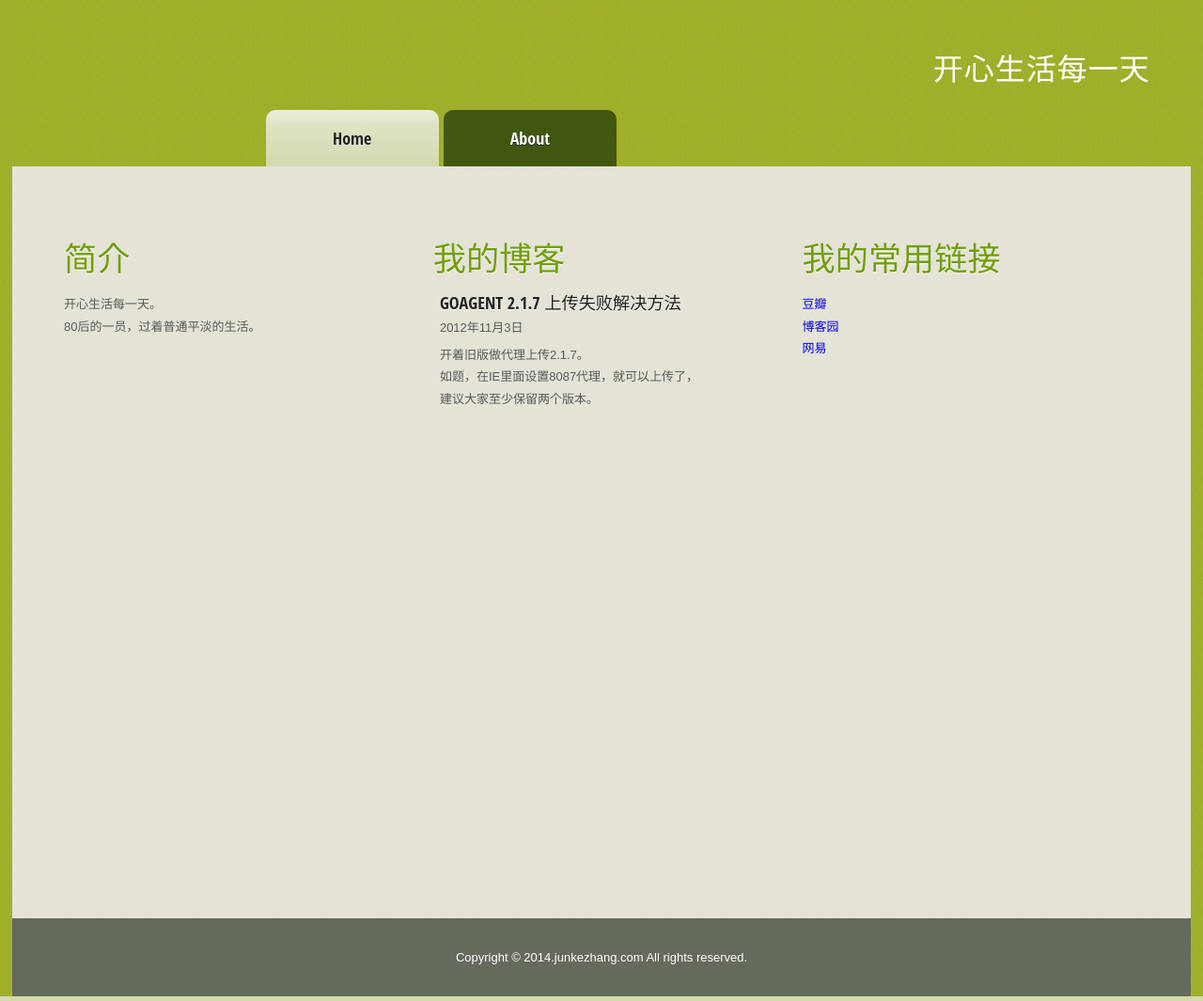
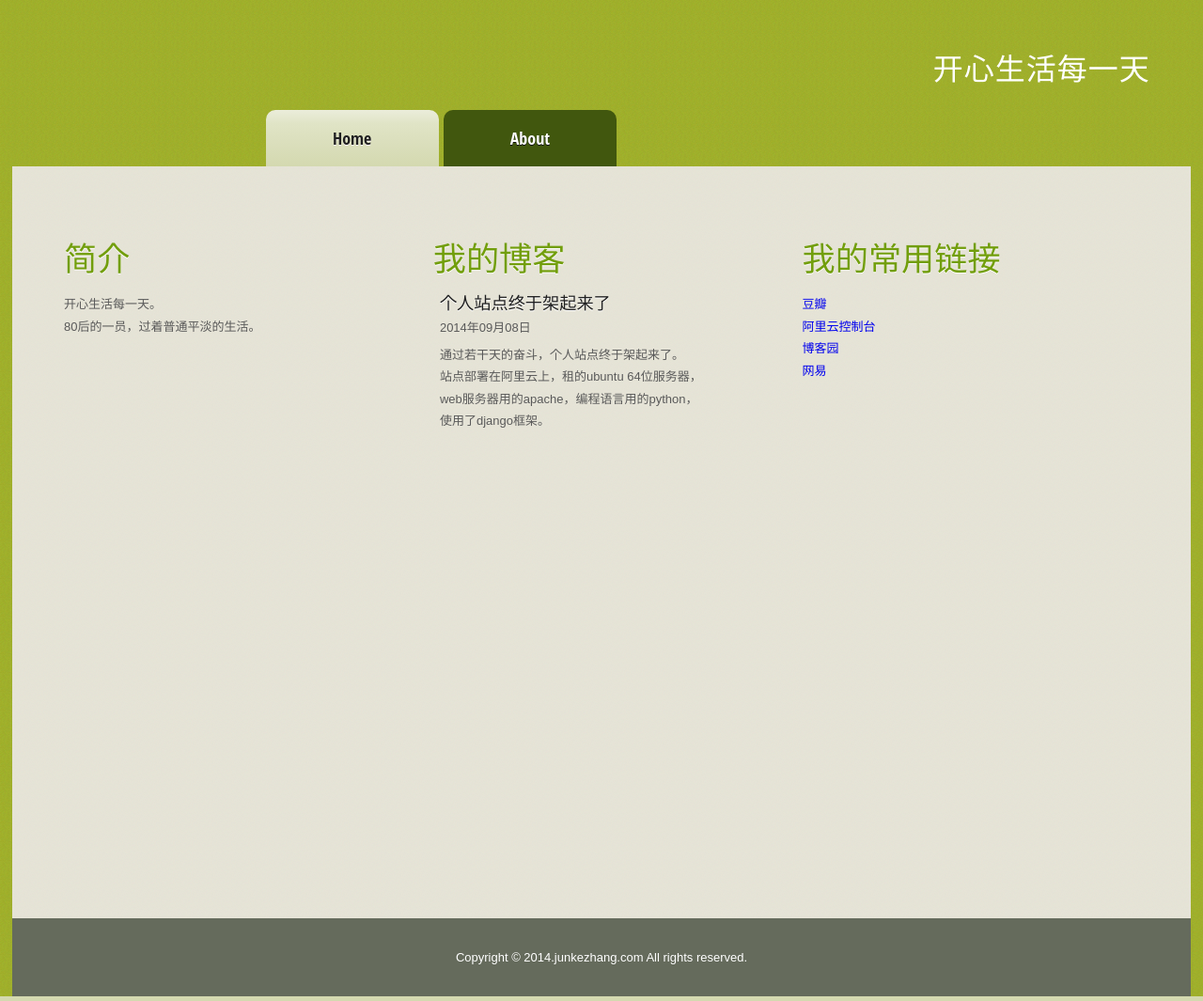
Before and after one commit to coderwoodman/myblog, a Django app: page / in a window 1280 px wide. Shown: the whole page at 94% size. Run offline with Django 3.2, Linux system fonts and the light colour scheme; parts of the project's set-up code (start-up, migrations or seed data) failed here and were passed over.

Commit message:
index.html modify

```diff
--- a/templates/index.html
+++ b/templates/index.html
@@ -4,7 +4,7 @@
     <meta http-equiv="Content-Language" content="en-us" />
     <title>开心生活每一天 -- junekzhang</title>
     <meta name="description" content="junkezhang coderwood" />
-    <link href="static/css/index.css" rel="stylesheet" type="text/css" />
+    <link href="/static/css/index.css" rel="stylesheet" type="text/css" />
 </head>
 <body id="bodyCotainer">
 
@@ -51,11 +51,11 @@
 				<div class="blog_desc">
 						<div class="blog_heading">
                             <p>
-                            <a target="_blank" href="http://www.cnblogs.com/coderwood/archive/2012/11/03/2753017.html">
-                                <span>goagent 2.1.7 上传失败解决方法</span></a></p>
-							<p class="date">2012年11月3日</p>
+                            <a target="_blank" href="http://www.jukezhang.com">
+                                <span>个人站点终于架起来了</span></a></p>
+							<p class="date">2014年09月08日</p>
 						 </div>
-                         <p>开着旧版做代理上传2.1.7。<br/>如题，在IE里面设置8087代理，就可以上传了，建议大家至少保留两个版本。</p>
+                         <p>通过若干天的奋斗，个人站点终于架起来了。<br/>站点部署在阿里云上，租的ubuntu 64位服务器，web服务器用的apache，编程语言用的python，使用了django框架。</p>
 				</div>
 				<div class="clear"></div>
 			</div>
@@ -66,6 +66,7 @@
 			<h3>我的常用链接</h3>
 			<div class="blog_heading">
                 <p><a target="_blank" href="http://douban.fm/">豆瓣</a></p>
+                <p><a target="_blank" href="http://console.aliyun.com/ecs/index.htm#/">阿里云控制台</a></p>
                 <p><a target="_blank" href="http://www.cnblogs.com/">博客园</a></p>
                 <p><a target="_blank" href="http://www.163.com/">网易</a></p>
 			</div>
```
